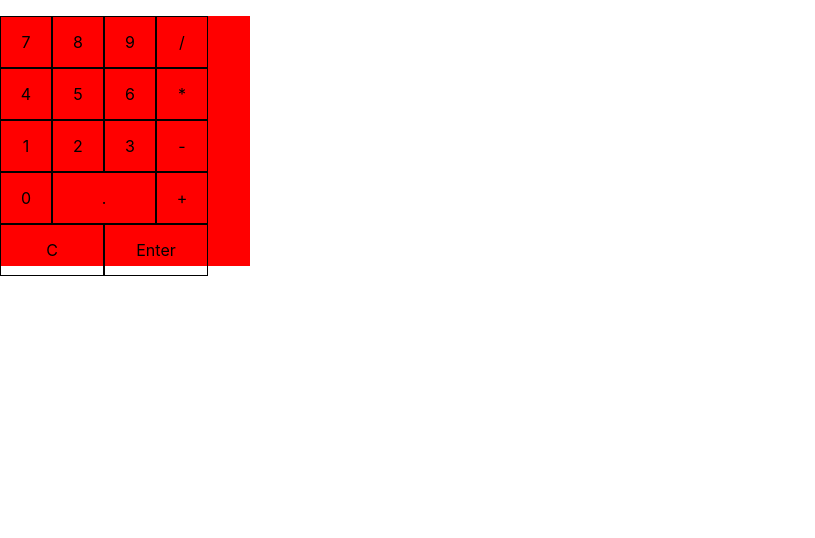
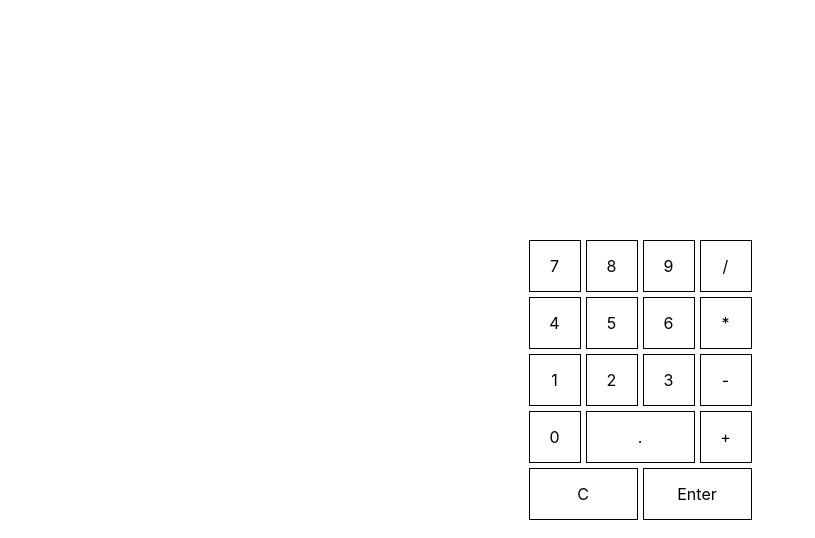
Before and after one commit to k1mdev/calculator, a React (Create React App) app: page / in a window 1280 px wide. Shown: the top 538 px of the page, without its empty margins (0-815 px from the left). Built offline with nearby package versions, Linux system fonts and the light colour scheme.

Commit message:
Centered buttons in viewport

```diff
--- a/src/App.css
+++ b/src/App.css
@@ -61,11 +61,21 @@
 
 
 
+.outerContainer {
+  display: flex;
+  justify-content: center;
+  margin-top: 30vh;
+}
+
 .buttons {
-  width: 250px;
-  height: 250px;
-  background-color: red;
+  width: 223px;
+  height: 280px;
+  /* background-color: red; */
   display: flex;
   flex-direction: row;
   flex-wrap: wrap;
+  gap: 5px;
+  /* align-items: center; */
+  /* align-content: center; */
+  justify-content: center;
 }
--- a/src/styles/LargeButton.css
+++ b/src/styles/LargeButton.css
@@ -1,5 +1,5 @@
 .lrgButtonContainer {
-    width: 102px;
+    width: 107px;
     height: 50px;
     border: 1px black solid;
     display: flex;
```
